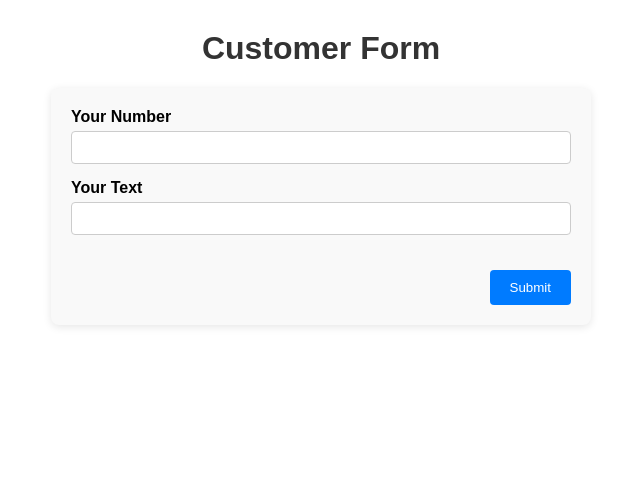
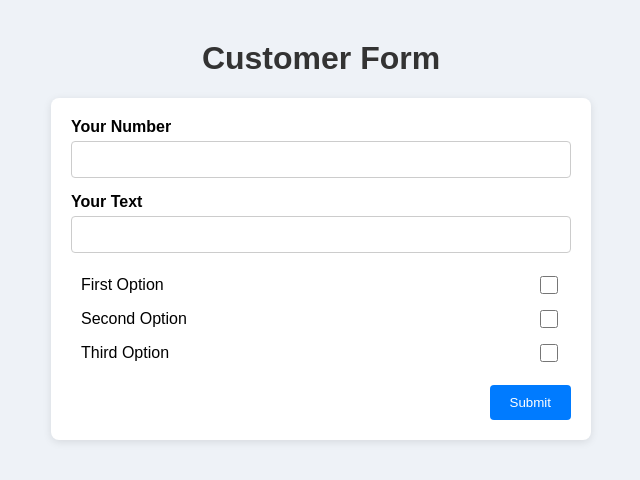
Before and after one commit to c-w-schwind/Aufgabe-Christian, a React (Create React App) app: page / in a window 1280 px wide. Shown: the top 480 px of the page, without its empty margins (319-959 px from the left). Built offline with nearby package versions, Linux system fonts and the light colour scheme.

Commit message:
feat: add checkbox group with individual toggle logic; improve layout and styling

```diff
--- a/src/App.css
+++ b/src/App.css
@@ -1,9 +1,12 @@
 .App {
     text-align: center;
     font-family: Arial, sans-serif;
+    background-color: #eef2f7;
+    min-height: 100vh;
+    padding: 40px 20px;
 }
 
 .app-header {
-    margin-top: 30px;
+    margin-top: 0;
     color: #333;
 }
--- a/src/components/CustomerForm/CustomerForm.css
+++ b/src/components/CustomerForm/CustomerForm.css
@@ -2,33 +2,65 @@
     max-width: 500px;
     margin: 20px auto;
     padding: 20px;
-    background-color: #f9f9f9;
+    background-color: #ffffff;
     border-radius: 8px;
     box-shadow: 0 2px 8px rgba(0, 0, 0, 0.1);
 }
 
 .form-field {
     margin-bottom: 15px;
+    text-align: left;
 }
 
 .form-label {
     display: block;
     margin-bottom: 5px;
     font-weight: bold;
-    text-align: start;
 }
 
 .form-input {
     width: 100%;
-    padding: 8px 12px;
+    padding: 10px;
     border: 1px solid #ccc;
     border-radius: 4px;
     box-sizing: border-box;
+    transition: border-color 0.3s;
+}
+
+.form-input:focus {
+    border-color: #007bff;
+    outline: none;
+}
+
+.checkbox-group {
+    margin-top: 20px;
+    text-align: left;
+}
+
+.checkbox-item {
+    display: flex;
+    align-items: center;
+    justify-content: space-between;
+    margin-bottom: 10px;
+    padding: 0 10px;
+}
+
+.checkbox-input {
+    width: 18px;
+    height: 18px;
+    cursor: pointer;
+}
+
+.checkbox-label {
+    font-weight: normal;
+    flex: 1;
+    text-align: left;
+    margin-right: 10px;
 }
 
 .submit-button-container {
-    padding-top: 20px;
-    text-align: end;
+    margin-top: 20px;
+    text-align: right;
 }
 
 .submit-button {
@@ -38,6 +70,7 @@
     border: none;
     border-radius: 4px;
     cursor: pointer;
+    transition: background-color 0.3s;
 }
 
 .submit-button:hover {
--- a/src/components/CustomerForm/CustomerForm.tsx
+++ b/src/components/CustomerForm/CustomerForm.tsx
@@ -1,13 +1,33 @@
 import "./CustomerForm.css";
 import React, {ChangeEvent, FormEvent, useState} from "react";
+
+
+interface CheckboxOption {
+    id: string;
+    label: string;
+    checked: boolean;
+}
+
+const initialCheckboxOptions: CheckboxOption[] = [
+    {id: "option1", label: "First Option", checked: false},
+    {id: "option2", label: "Second Option", checked: false},
+    {id: "option3", label: "Third Option", checked: false},
+];
 
 interface FormData {
     numberInput: number | null;
     textInput: string;
+    checkboxes: CheckboxOption[];
 }
 
+
 const CustomerForm: React.FC = () => {
-    const [formData, setFormData] = useState<FormData>({numberInput: null, textInput: ""});
+    const [formData, setFormData] = useState<FormData>({
+        numberInput: null,
+        textInput: "",
+        checkboxes: [...initialCheckboxOptions]
+    });
+
 
     const handleChange = (e: ChangeEvent<HTMLInputElement>) => {
         const {name, value} = e.target;
@@ -17,11 +37,25 @@ const CustomerForm: React.FC = () => {
         }));
     };
 
+    const handleCheckboxChange = (id: string) => {
+        setFormData(prev => ({
+            ...prev,
+            checkboxes: prev.checkboxes.map(option =>
+                option.id === id ? {...option, checked: !option.checked} : option
+            )
+        }));
+    };
+
     const handleSubmit = (e: FormEvent) => {
         e.preventDefault();
         console.log("Submitted data: ", formData);
-        setFormData({numberInput: null, textInput: ""});
+        setFormData({
+            numberInput: null,
+            textInput: "",
+            checkboxes: [...initialCheckboxOptions]
+        });
     };
+
 
     return (
         <form onSubmit={handleSubmit} className="customer-form">
@@ -36,6 +70,7 @@ const CustomerForm: React.FC = () => {
                     onChange={handleChange}
                 />
             </div>
+
             <div className="form-field">
                 <label htmlFor="textInput" className="form-label">Your Text</label>
                 <input
@@ -47,6 +82,23 @@ const CustomerForm: React.FC = () => {
                     onChange={handleChange}
                 />
             </div>
+
+            <div className="checkbox-group">
+                {formData.checkboxes.map(checkbox => (
+                    <div key={checkbox.id} className="checkbox-item">
+                        <label htmlFor={checkbox.id} className="checkbox-label">{checkbox.label}</label>
+                        <input
+                            type="checkbox"
+                            id={checkbox.id}
+                            name={checkbox.id}
+                            className="checkbox-input"
+                            checked={checkbox.checked}
+                            onChange={() => handleCheckboxChange(checkbox.id)}
+                        />
+                    </div>
+                ))}
+            </div>
+
             <div className="submit-button-container">
                 <button type="submit" className="submit-button">Submit</button>
             </div>
```
